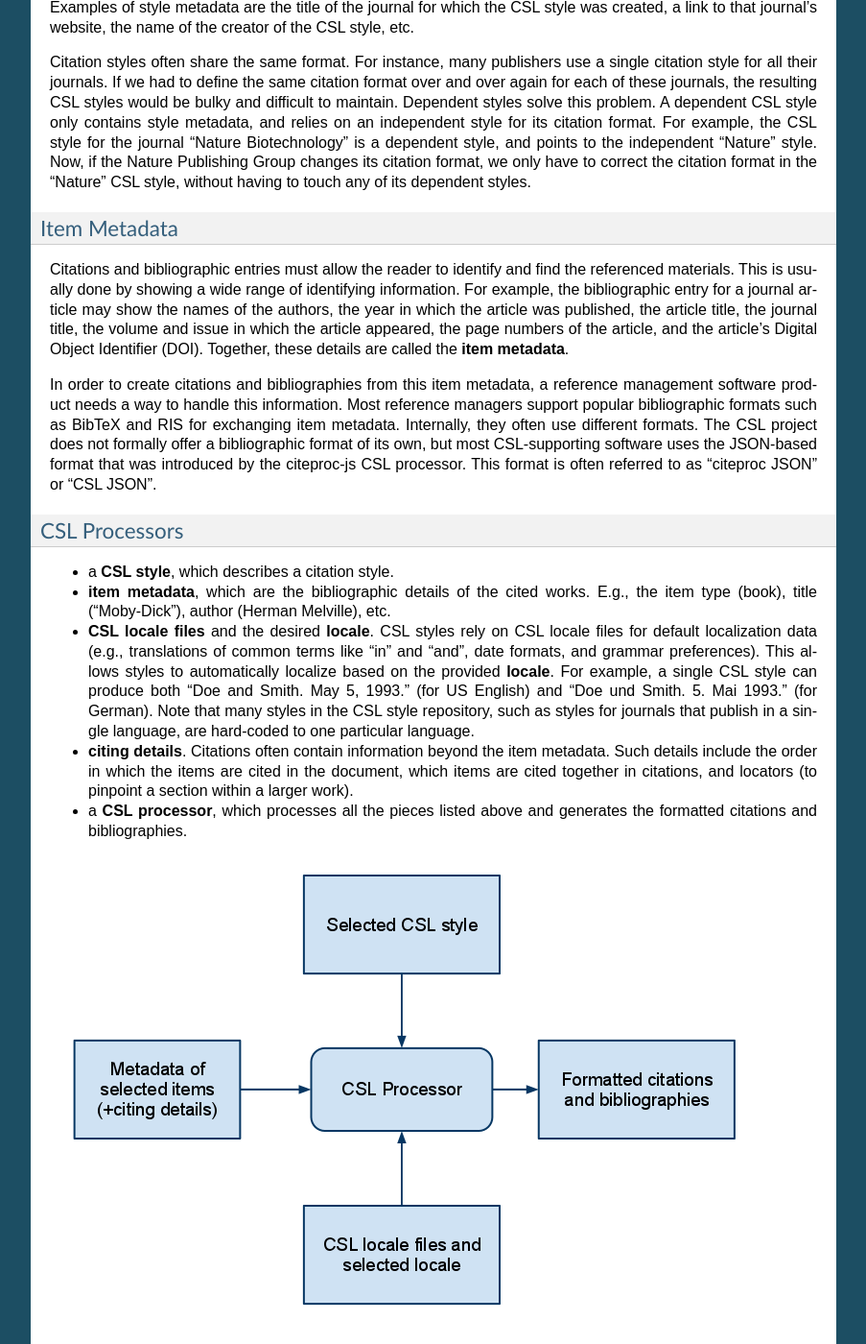
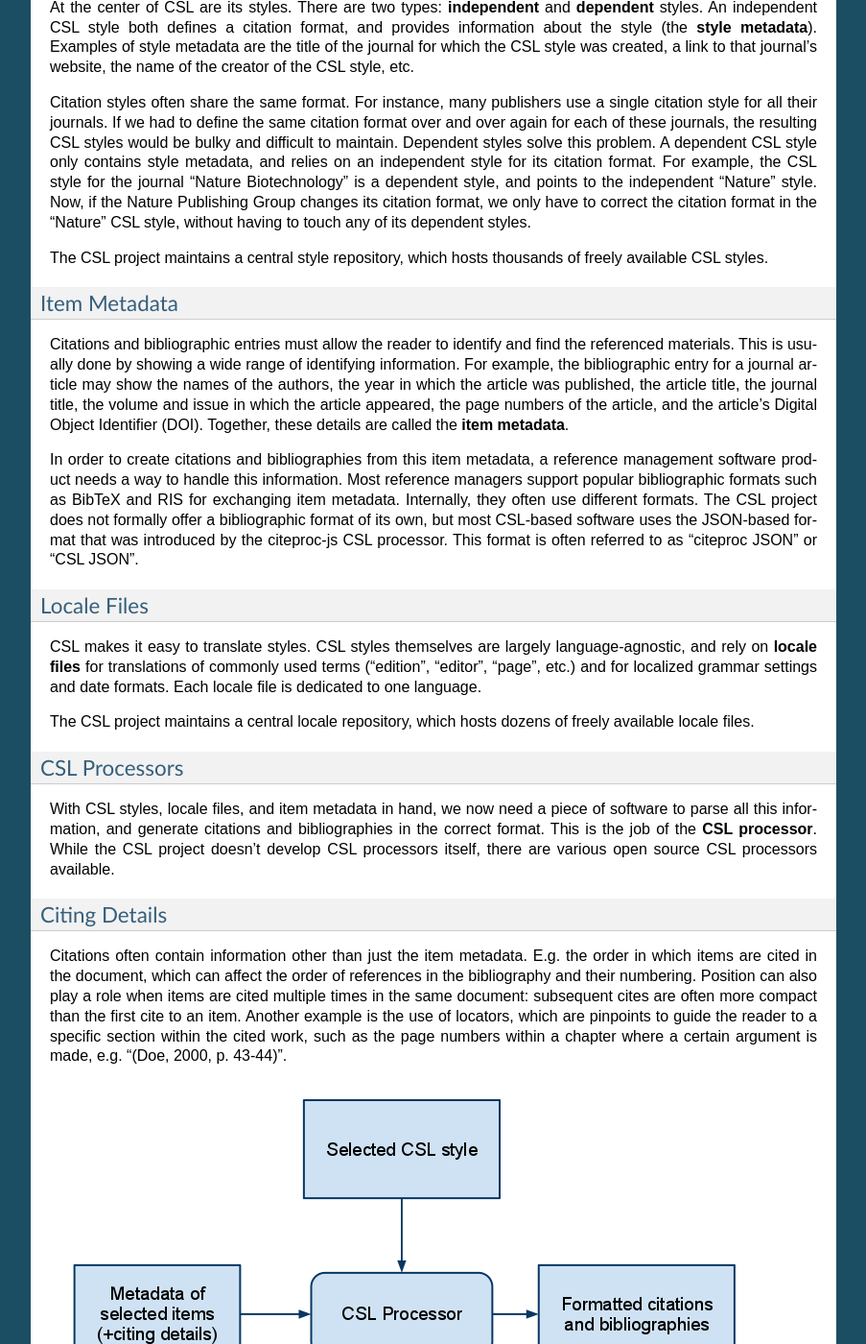
Before and after one commit to rmzelle/writing, a Sphinx documentation site: the page built from docs/primer.rst, in a window 1280 px wide and 1400 px high, scrolled down 3338 px. Shown: the whole window at 96% size, without its empty margins (198-1101 px from the left). Built offline with Sphinx 7.4.7, drawn with Linux system fonts in a browser that asks for light colours; some of the changed text lies outside the part shown.

Commit message:
Work on primer

```diff
--- a/docs/primer.rst
+++ b/docs/primer.rst
@@ -107,25 +107,31 @@
 
 Citation styles often share the same format. For instance, many publishers use a single citation style for all their journals. If we had to define the same citation format over and over again for each of these journals, the resulting CSL styles would be bulky and difficult to maintain. Dependent styles solve this problem. A dependent CSL style only contains style metadata, and relies on an independent style for its citation format. For example, the CSL style for the journal "Nature Biotechnology" is a dependent style, and points to the independent "Nature" style. Now, if the Nature Publishing Group changes its citation format, we only have to correct the citation format in the "Nature" CSL style, without having to touch any of its dependent styles.
 
+The CSL project maintains a central style repository, which hosts thousands of freely available CSL styles.
+
 Item Metadata
 ^^^^^^^^^^^^^
 
 Citations and bibliographic entries must allow the reader to identify and find the referenced materials. This is usually done by showing a wide range of identifying information. For example, the bibliographic entry for a journal article may show the names of the authors, the year in which the article was published, the article title, the journal title, the volume and issue in which the article appeared, the page numbers of the article, and the article's Digital Object Identifier (DOI). Together, these details are called the **item metadata**.
 
-In order to create citations and bibliographies from this item metadata, a reference management software product needs a way to handle this information. Most reference managers support popular bibliographic formats such as BibTeX and RIS for exchanging item metadata. Internally, they often use different formats. The CSL project does not formally offer a bibliographic format of its own, but most CSL-supporting software uses the JSON-based format that was introduced by the citeproc-js CSL processor. This format is often referred to as "citeproc JSON" or "CSL JSON".
+In order to create citations and bibliographies from this item metadata, a reference management software product needs a way to handle this information. Most reference managers support popular bibliographic formats such as BibTeX and RIS for exchanging item metadata. Internally, they often use different formats. The CSL project does not formally offer a bibliographic format of its own, but most CSL-based software uses the JSON-based format that was introduced by the citeproc-js CSL processor. This format is often referred to as "citeproc JSON" or "CSL JSON".
+
+Locale Files
+^^^^^^^^^^^^
+
+CSL makes it easy to translate styles. CSL styles themselves are largely language-agnostic, and rely on **locale files** for translations of commonly used terms ("edition", "editor", "page", etc.) and for localized grammar settings and date formats. Each locale file is dedicated to one language.
+
+The CSL project maintains a central locale repository, which hosts dozens of freely available locale files.
 
 CSL Processors
 ^^^^^^^^^^^^^^
 
-- a **CSL style**, which describes a citation style.
+With CSL styles, locale files, and item metadata in hand, we now need a piece of software to parse all this information, and generate citations and bibliographies in the correct format. This is the job of the **CSL processor**. While the CSL project doesn't develop CSL processors itself, there are various open source CSL processors available.
 
-- **item metadata**, which are the bibliographic details of the cited works. E.g., the item type (book), title ("Moby-Dick"), author (Herman Melville), etc.
+Citing Details
+^^^^^^^^^^^^^^
 
-- **CSL locale files** and the desired **locale**. CSL styles rely on CSL locale files for default localization data (e.g., translations of common terms like "in" and "and", date formats, and grammar preferences). This allows styles to automatically localize based on the provided **locale**. For example, a single CSL style can produce both "Doe and Smith. May 5, 1993." (for US English) and "Doe und Smith. 5. Mai 1993." (for German). Note that many styles in the CSL style repository, such as styles for journals that publish in a single language, are hard-coded to one particular language.
-
-- **citing details**. Citations often contain information beyond the item metadata. Such details include the order in which the items are cited in the document, which items are cited together in citations, and locators (to pinpoint a section within a larger work).
-
-- a **CSL processor**, which processes all the pieces listed above and generates the formatted citations and bibliographies.
+Citations often contain information other than just the item metadata. E.g. the order in which items are cited in the document, which can affect the order of references in the bibliography and their numbering. Position can also play a role when items are cited multiple times in the same document: subsequent cites are often more compact than the first cite to an item. Another example is the use of locators, which are pinpoints to guide the reader to a specific section within the cited work, such as the page numbers within a chapter where a certain argument is made, e.g. "(Doe, 2000, p. 43-44)".
 
 |csl-infrastructure|
 
```
